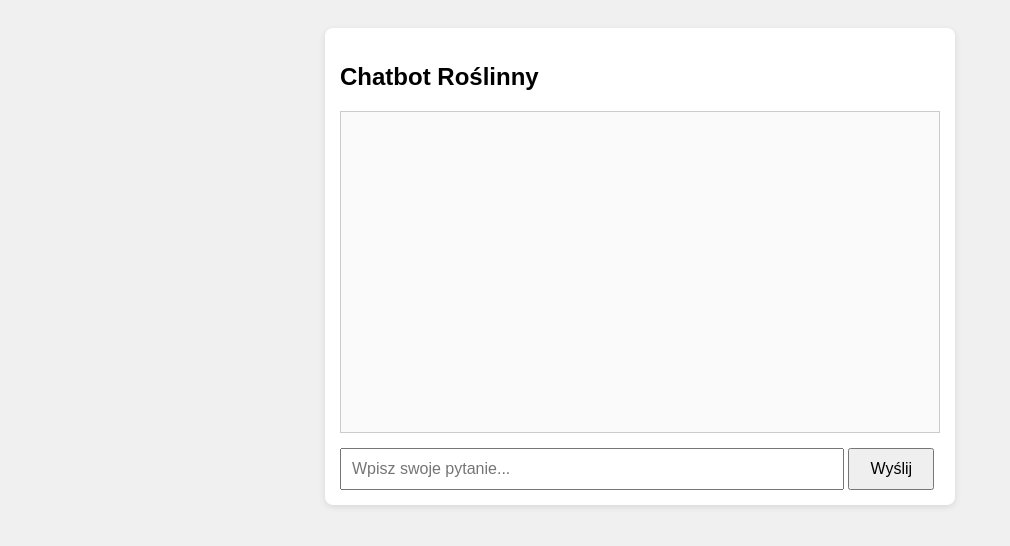
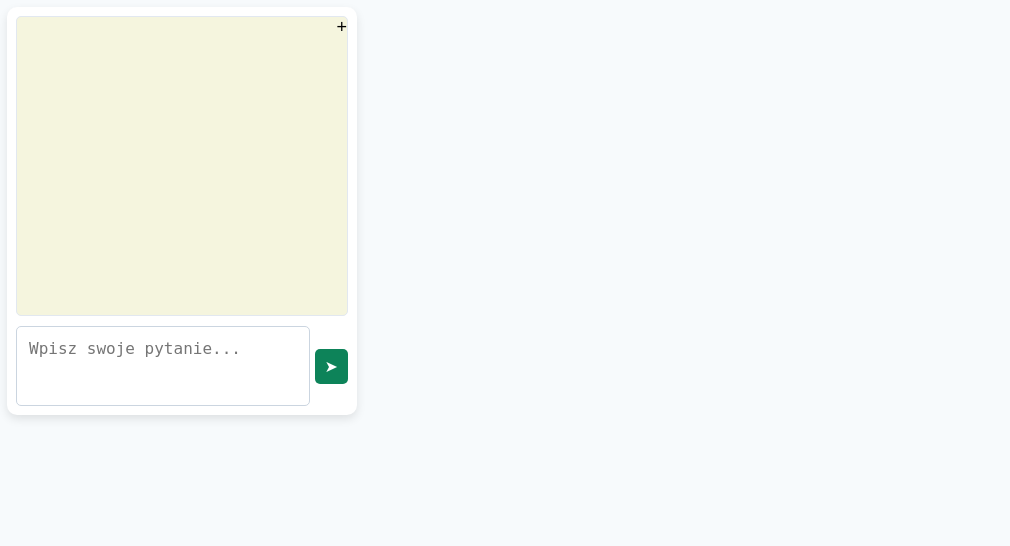
Before and after one commit to Zuzia99/chatbot-plantcare, a Flask app: page / in a window 1280 px wide. Shown: the top 546 px of the page, without its empty margins (0-1010 px from the left). Run offline with Flask 3, Linux system fonts and the light colour scheme; parts of the project's set-up code (start-up, migrations or seed data) failed here and were passed over.

Commit message:
Aktualizacja kodu chatbot

```diff
--- a/templates/index.html
+++ b/templates/index.html
@@ -5,124 +5,178 @@
   <meta name="viewport" content="width=device-width, initial-scale=1.0">
   <title>Chatbot Roślinny</title>
   <style>
+    /* Reset marginesów i ustawienie box-sizing */
+    * {
+      box-sizing: border-box;
+      margin: 0;
+      padding: 0;
+    }
     body {
-      font-family: Arial, sans-serif;
-      padding: 20px;
-      background-color: #f0f0f0;
+      font-family: 'Segoe UI', Tahoma, Geneva, Verdana, sans-serif;
+      background-color: #f7fafc;
+      padding: 7px;
     }
+    /* Styl okienka chat widgetu */
     #chat-container {
-      max-width: 600px;
-      margin: 0 auto;
       background-color: #fff;
-      padding: 15px;
-      border-radius: 8px;
-      box-shadow: 0 2px 6px rgba(0,0,0,0.1);
+      width: 350px; /* szerokość w trybie minimalnym */
+      border-radius: 10px;
+      padding: 9px;
+      box-shadow: 0 4px 10px rgba(0, 0, 0, 0.1);
+      position: relative;
+      transition: all 0.3s ease;
     }
+    /* Maksymalizowane okienko */
+    #chat-container.maximized {
+      width: 600px;
+    }
+    /* Przyciski sterujące - powiększanie/minimalizowanie */
+    #toggle-btn {
+      position: absolute;
+      top: 10px;
+      right: 10px;
+      background: transparent;
+      border: none;
+      font-size: 18px;
+      cursor: pointer;
+      z-index: 10;
+    }
+    /* Okienko wyświetlania wiadomości – większe domyślnie */
     #chat-log {
-      height: 300px;
+      border: 1px solid #e2e8f0;
+      background-color: #F5F5DE;
+      border-radius: 5px;
+      padding: 10px;
+      height: 300px;  /* wysokość w trybie minimalnym */
       overflow-y: auto;
-      border: 1px solid #ccc;
-      padding: 10px;
-      margin-bottom: 15px;
-      background-color: #fafafa;
+      margin-bottom: 10px;
+      transition: height 0.3s ease;
+    }
+    /* W trybie maksymalnym zwiększamy wysokość okna czatu */
+    #chat-container.maximized #chat-log {
+      height: 450px;
     }
     .message {
-      margin: 10px 0;
-      padding: 8px;
-      border-radius: 5px;
+      margin: 8px 0;
+      padding: 8px 12px;
+      border-radius: 8px;
+      word-wrap: break-word;
     }
     .user-message {
-      background-color: #d0ebff;
+      background-color: #bee3f8;
       text-align: right;
     }
     .bot-message {
-      background-color: #d3f9d8;
+      background-color: #c6f6d5;
       text-align: left;
     }
+    footer {
+      display: flex;
+      gap: 5px;
+      align-items: flex-start; /* zapobiega rozciąganiu przycisku */
+    }
+    /* Zamiana input na textarea, aby można było wpisać kilka linii tekstu */
     #question {
-      width: 80%;
-      padding: 10px;
+      flex: 1;
+      padding: 12px;
+      border: 1px solid #cbd5e0;
+      border-radius: 5px;
       font-size: 16px;
+      resize: none;
+      min-height: 80px; /* odpowiada około 3 liniom tekstu */
     }
+    /* Zmniejszony przycisk Wyślij */
     #send-btn {
-      padding: 10px 20px;
+      padding: 8px 10px; /* mniejszy padding, dzięki czemu przycisk jest niższy */
       font-size: 16px;
+      background-color: #0D8359;
+      color: #fff;
+      border: none;
+      border-radius: 5px;
       cursor: pointer;
+      transition: background-color 0.3s ease;
+      align-self: center; /* pionowe wyrównanie przycisku w stopce */
+    }
+    #send-btn:hover {
+      background-color: #0B6b4A;
     }
   </style>
 </head>
 <body>
   <div id="chat-container">
-    <h2>Chatbot Roślinny</h2>
-    <div id="chat-log"></div>
-    <input type="text" id="question" placeholder="Wpisz swoje pytanie..." />
-    <button id="send-btn">Wyślij</button>
+    <button id="toggle-btn" title="Rozwiń/zmniejsz okno">+</button>
+    <main>
+      <div id="chat-log" aria-live="polite"></div>
+    </main>
+    <footer>
+      <textarea id="question" placeholder="Wpisz swoje pytanie..." aria-label="Twoje pytanie"></textarea>
+      <button id="send-btn">➤</button>
+    </footer>
   </div>
 
   <script>
-    const sendBtn = document.getElementById('send-btn');
+    document.addEventListener('DOMContentLoaded', function() {
+      const chatContainer = document.getElementById('chat-container');
+      const toggleBtn = document.getElementById('toggle-btn');
+      const sendButton = document.getElementById('send-btn');
       const questionInput = document.getElementById('question');
       const chatLog = document.getElementById('chat-log');
 
-    // Funkcja escape'ująca dane HTML
-    function escapeHtml(str) {
-      return str.replace(/[&<>"']/g, function (match) {
-        const escape = {
-          '&': '&amp;',
-          '<': '&lt;',
-          '>': '&gt;',
-          '"': '&quot;',
-          "'": '&#039;'
-        };
-        return escape[match];
+      // Obsługa powiększania/minimalizowania okienka
+      toggleBtn.addEventListener('click', function() {
+        chatContainer.classList.toggle('maximized');
+        let isMaximized = chatContainer.classList.contains('maximized');
+        toggleBtn.textContent = isMaximized ? '−' : '+';
       });
-    }
 
       async function sendMessage() {
         const question = questionInput.value.trim();
         if (!question) return;
 
-      // Dodaj wiadomość użytkownika do czatu (zabezpieczona przed XSS)
-      const userMsgDiv = document.createElement('div');
-      userMsgDiv.className = 'message user-message';
-      userMsgDiv.innerText = escapeHtml(question); // Escape'owanie wiadomości użytkownika
-      chatLog.appendChild(userMsgDiv);
-      chatLog.scrollTop = chatLog.scrollHeight;
+        appendMessage('user-message', question);
 
-      // Wyślij zapytanie do API (zakładamy, że Twój serwer działa na odpowiednim URL)
+        // Tymczasowe zablokowanie interakcji
+        questionInput.value = '';
+        questionInput.disabled = true;
+        sendButton.disabled = true;
+
         try {
-        const response = await fetch('https://chatbot-plantcare-qyno.onrender.com/chat', {
+          const response = await fetch('http://localhost:10000/chat', {
             method: 'POST',
             headers: { 'Content-Type': 'application/json' },
             body: JSON.stringify({ message: question })
           });
+          if (!response.ok) {
+            throw new Error('Błąd sieciowy');
+          }
           const data = await response.json();
-
-        // Dodaj odpowiedź bota do czatu (zabezpieczona przed XSS)
-        const botMsgDiv = document.createElement('div');
-        botMsgDiv.className = 'message bot-message';
-        botMsgDiv.innerText = escapeHtml(data.response || 'Brak odpowiedzi.'); // Escape'owanie odpowiedzi bota
-        chatLog.appendChild(botMsgDiv);
-        if (chatLog.scrollHeight - chatLog.scrollTop === chatLog.clientHeight) {
-        chatLog.scrollTop = chatLog.scrollHeight;
-        }
+          appendMessage('bot-message', data.response || 'Brak odpowiedzi.');
         } catch (error) {
           console.error('Błąd podczas wysyłania zapytania:', error);
+          appendMessage('bot-message', 'Wystąpił problem z połączeniem. Spróbuj ponownie.');
         }
 
-      // Wyczyść pole input
-      questionInput.value = '';
+        // Ponowne udostępnienie interakcji
+        questionInput.disabled = false;
+        sendButton.disabled = false;
         questionInput.focus();
       }
 
-    // Wywołanie funkcji po kliknięciu przycisku
-    sendBtn.addEventListener('click', sendMessage);
+      function appendMessage(className, text) {
+        const messageDiv = document.createElement('div');
+        messageDiv.className = 'message ' + className;
+        messageDiv.innerText = text;
+        chatLog.appendChild(messageDiv);
+        chatLog.scrollTop = chatLog.scrollHeight;
+      }
 
-    // Wywołanie funkcji po naciśnięciu klawisza Enter
+      sendButton.addEventListener('click', sendMessage);
       questionInput.addEventListener('keydown', function(e) {
-      if (e.key === "Enter") {
+        if (e.key === 'Enter' && !e.shiftKey) {
+          e.preventDefault();
           sendMessage();
         }
+      });
     });
   </script>
 </body>
```
Lines whose indentation alone changed are shown as unchanged.
